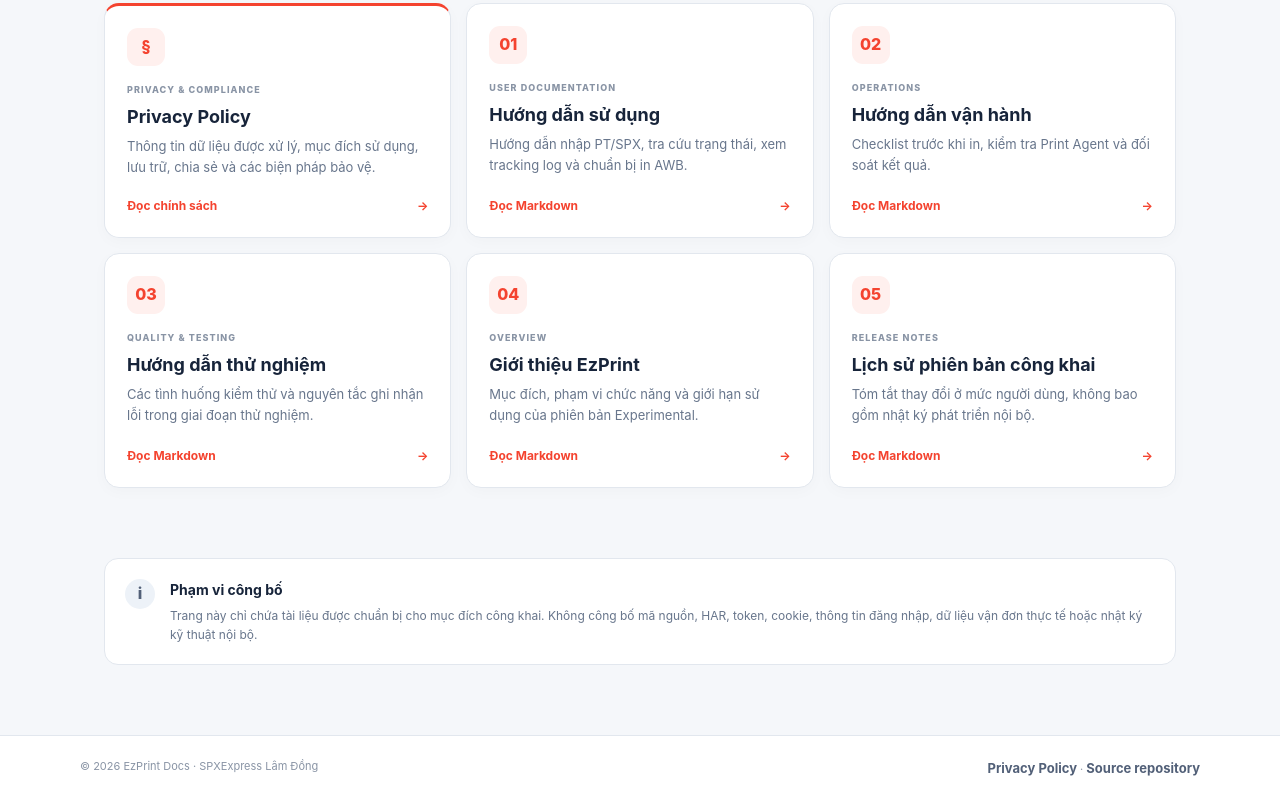
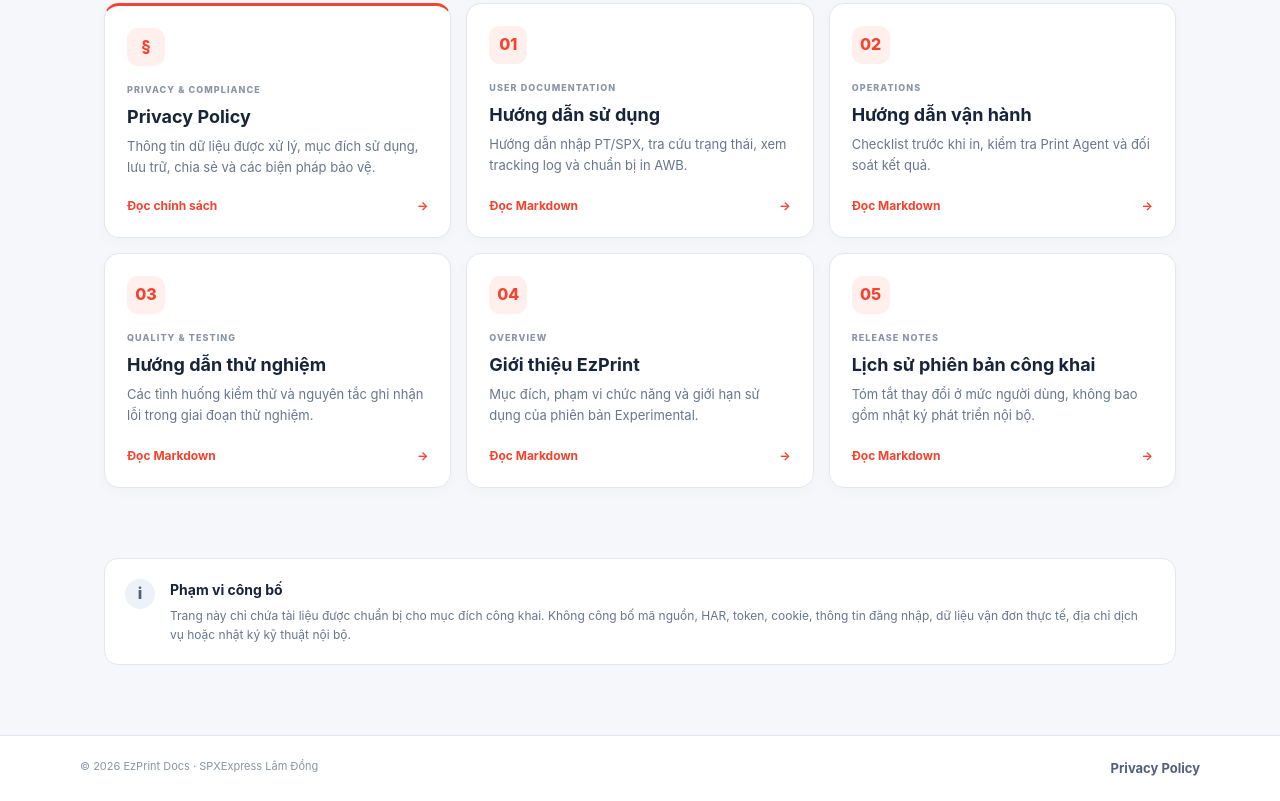
Before and after one commit to khactannguyen-spec/public-Doc, a plain HTML site: page index.html in a window 1280 px wide. Shown: the part 693-1494 px from the top of the page. Drawn offline with Linux system fonts and the light colour scheme.

Commit message:
privacy: remove infrastructure endpoints from public docs

```diff
--- a/index.html
+++ b/index.html
@@ -12,7 +12,7 @@
 <body>
 <header class="topbar">
   <a class="brand" href="./"><img src="assets/ezprint-mark.svg" alt="" width="42" height="42"><span><b>EzPrint Docs</b><small>SPXExpress Lâm Đồng</small></span></a>
-  <nav><a href="#documents">Tài liệu</a><a href="privacy-policy.html">Privacy Policy</a><a href="https://github.com/khactannguyen-spec/public-Doc" target="_blank" rel="noopener">GitHub ↗</a></nav>
+  <nav><a href="#documents">Tài liệu</a><a href="privacy-policy.html">Privacy Policy</a></nav>
 </header>
 <main>
 <section class="hero">
@@ -33,7 +33,7 @@
     <a class="doc-card" href="docs/CHANGELOG.md"><span class="doc-icon">05</span><span class="doc-type">RELEASE NOTES</span><h3>Lịch sử phiên bản công khai</h3><p>Tóm tắt thay đổi ở mức người dùng, không bao gồm nhật ký phát triển nội bộ.</p><span class="card-link">Đọc Markdown <b>→</b></span></a>
   </div>
 </section>
-<section class="notice"><div class="notice-mark">i</div><div><h3>Phạm vi công bố</h3><p>Trang này chỉ chứa tài liệu được chuẩn bị cho mục đích công khai. Không công bố mã nguồn, HAR, token, cookie, thông tin đăng nhập, dữ liệu vận đơn thực tế hoặc nhật ký kỹ thuật nội bộ.</p></div></section>
+<section class="notice"><div class="notice-mark">i</div><div><h3>Phạm vi công bố</h3><p>Trang này chỉ chứa tài liệu được chuẩn bị cho mục đích công khai. Không công bố mã nguồn, HAR, token, cookie, thông tin đăng nhập, dữ liệu vận đơn thực tế, địa chỉ dịch vụ hoặc nhật ký kỹ thuật nội bộ.</p></div></section>
 </main>
-<footer><span>© 2026 EzPrint Docs · SPXExpress Lâm Đồng</span><span><a href="privacy-policy.html">Privacy Policy</a> · <a href="https://github.com/khactannguyen-spec/public-Doc">Source repository</a></span></footer>
+<footer><span>© 2026 EzPrint Docs · SPXExpress Lâm Đồng</span><span><a href="privacy-policy.html">Privacy Policy</a></span></footer>
 </body></html>
```
